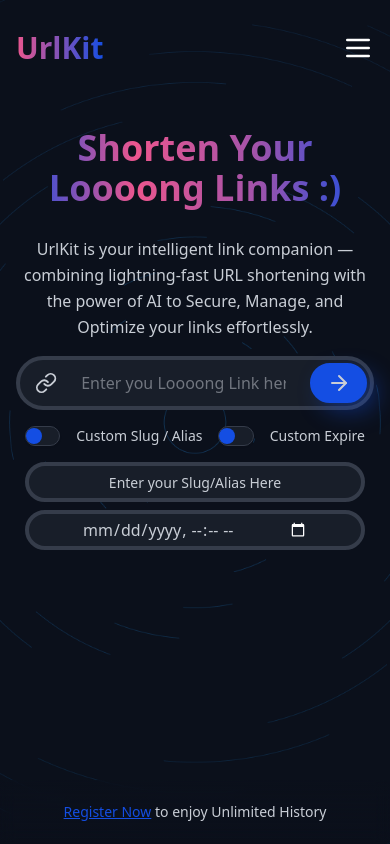
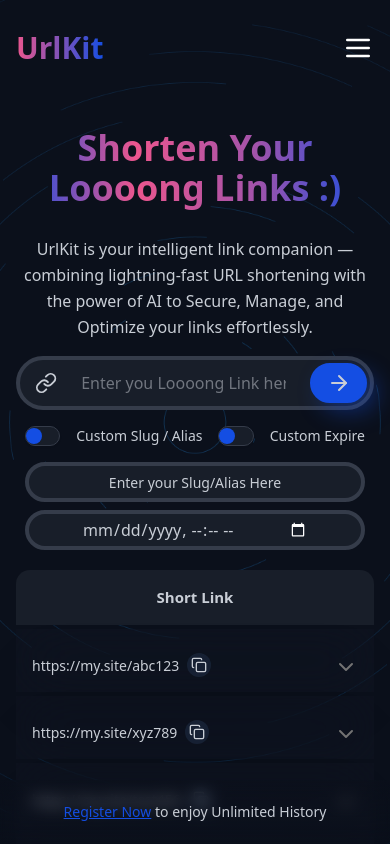
Before and after one commit to Mutashim99/UrlKit-UI, a React (Vite) app: page / in a window 390 px wide. Built offline with nearby package versions, Linux system fonts and the light colour scheme.

Commit message:
implement accordion for mobile local history with customize copy button and state

```diff
--- a/package.json
+++ b/package.json
@@ -10,6 +10,7 @@
     "preview": "vite preview"
   },
   "dependencies": {
+    "@radix-ui/react-accordion": "^1.2.11",
     "@radix-ui/react-switch": "^1.2.5",
     "@tailwindcss/vite": "^4.1.11",
     "class-variance-authority": "^0.7.1",
--- a/src/components/LocalHistory.jsx
+++ b/src/components/LocalHistory.jsx
@@ -1,6 +1,6 @@
 import React from "react";
 import LocalHistoryItems from "./LocalHistoryItems";
-import { toast } from "sonner"
+
 const LocalHistory = () => {
   const mockLocalHistoryData = [
     {
@@ -12,7 +12,8 @@
     },
     {
       shortUrl: "https://my.site/xyz789",
-      originalUrl: "https://youtube.com/watch?v=dQw4w9WgXcQafagasgasgagasgsagasgsagqwygqdsgsahy",
+      originalUrl:
+        "https://youtube.com/watch?v=dQw4w9WgXcQafagasgasgagasgsagasgsagqwygqdsgsahy",
       clicks: 102,
       status: "Expired",
       createdAt: "2025-07-28T08:15:45.000Z",
@@ -41,7 +42,7 @@
   ];
 
   return (
-    <div className="w-full py-4 px-4">
+    <div className="w-full md:py-4 px-4">
       <div className="max-w-7xl mx-auto">
         <div className="hidden md:grid grid-cols-7 items-center text-center gap-1 bg-[#181E29] md:h-[55px] text-[15px] font-bold text-[#C9CED6] rounded-t-xl shadow-2xl shadow-[##0000001a]">
           <div className="w-full col-span-2">
@@ -61,13 +62,13 @@
           </div>
         </div>
 
-        <div>
-
+        <div className="mx-auto md:hidden">
+          <div className=" bg-[#181E29] h-[55px] text-[15px] font-bold text-[#C9CED6] rounded-t-xl shadow-2xl shadow-[##0000001a] flex items-center ">
+            <p className="mx-auto">Short Link</p>
+          </div>
         </div>
-
         {mockLocalHistoryData.map((url, index) => (
           <LocalHistoryItems key={index} {...url} />
-
         ))}
       </div>
     </div>
--- a/src/components/LocalHistoryItems.jsx
+++ b/src/components/LocalHistoryItems.jsx
@@ -1,7 +1,12 @@
 import React, { useState } from "react";
-import { Copy, Check  } from "lucide-react";
+import { Copy, Check } from "lucide-react";
 import { toast } from "sonner";
-
+import {
+  Accordion,
+  AccordionContent,
+  AccordionItem,
+  AccordionTrigger,
+} from "@/components/ui/accordion";
 const LocalHistoryItems = ({
   shortUrl,
   originalUrl,
@@ -17,7 +22,7 @@
     try {
       navigator.clipboard.writeText(shortUrl);
       setCopied(true);
-      toast.success("Copied URL to clipboard!")
+      toast.success("Copied URL to clipboard!");
       setTimeout(() => {
         setCopied(false);
       }, 2000);
@@ -26,7 +31,8 @@
     }
   };
   return (
-    <div className="hidden md:grid grid-cols-7 md:items-center text-center gap-1 bg-[#181e2938] backdrop-blur-[28px] md:h-[55px] md:text-[15px] font-light text-[#C9CED6] md:mt-1 shadow-2xl shadow-[##0000001a] px-2">
+    <>
+      <div className="hidden md:grid grid-cols-7 md:items-center text-center gap-1 bg-[#181e2938] backdrop-blur-[28px] md:h-[55px] md:text-[15px] font-light text-[#C9CED6] md:mt-1 shadow-2xl shadow-[#0000001a] px-2">
         <div className="w-full flex items-center justify-center gap-2 col-span-2 overflow-hidden ">
           <p>{shortUrl}</p>
 
@@ -39,8 +45,6 @@
             ) : (
               <Copy className="size-5 cursor-pointer  text-[#C9CED6]" />
             )}
-
-
           </button>
         </div>
         <div className="w-full  col-span-2 flex items-center gap-3 text-start overflow-hidden">
@@ -59,6 +63,55 @@
           <p>{new Date(createdAt).toLocaleString()}</p>
         </div>
       </div>
+
+      <Accordion type="single" collapsible>
+        <AccordionItem value="item-1">
+          <AccordionTrigger
+            className={
+              "bg-[#181e2938] backdrop-blur-[28px] h-[63px] text-[14px]  text-[#C9CED6] mt-1 shadow-2xl shadow-[#0000001a] py-6 px-4"
+            }
+          >
+            {/* Left side: URL + Copy icon */}
+            <div className="flex items-center gap-2 flex-grow">
+              <span className="truncate">{shortUrl}</span>
+
+              <div
+                onClick={(e) => {
+                  e.stopPropagation();
+                  handleCopy();
+                }}
+                className="bg-[#1c283fb0] size-6 flex items-center justify-center rounded-full"
+              >
+                {copied ? (
+                  <Check className="size-4 cursor-pointer text-[#C9CED6]" />
+                ) : (
+                  <Copy className="size-4 cursor-pointer text-[#C9CED6]" />
+                )}
+              </div>
+            </div>
+
+            {/* {shortUrl}
+
+            <div
+              onClick={(e) => {
+                e.stopPropagation(); // this will gonna prevent accordion toggle that was by default from shadcnUI
+                handleCopy();
+              }}
+              className="bg-[#1c283fb0] size-6 flex items-center justify-center rounded-full"
+            >
+              {copied ? (
+                <Check className="size-4 cursor-pointer  text-[#C9CED6]" />
+              ) : (
+                <Copy className="size-4 cursor-pointer  text-[#C9CED6]" />
+              )}
+            </div> */}
+          </AccordionTrigger>
+          <AccordionContent>
+            Yes. It adheres to the WAI-ARIA design pattern.
+          </AccordionContent>
+        </AccordionItem>
+      </Accordion>
+    </>
   );
 };
 
--- /dev/null
+++ b/src/components/ui/accordion.jsx
@@ -0,0 +1,62 @@
+import * as React from "react"
+import * as AccordionPrimitive from "@radix-ui/react-accordion"
+import { ChevronDownIcon } from "lucide-react"
+
+import { cn } from "@/lib/utils"
+
+function Accordion({
+  ...props
+}) {
+  return <AccordionPrimitive.Root data-slot="accordion" {...props} />;
+}
+
+function AccordionItem({
+  className,
+  ...props
+}) {
+  return (
+    <AccordionPrimitive.Item
+      data-slot="accordion-item"
+      className={cn("border-b last:border-b-0", className)}
+      {...props} />
+  );
+}
+
+function AccordionTrigger({
+  className,
+  children,
+  ...props
+}) {
+  return (
+    <AccordionPrimitive.Header className="flex md:hidden">
+      <AccordionPrimitive.Trigger
+        data-slot="accordion-trigger"
+        className={cn(
+          "focus-visible:border-ring focus-visible:ring-ring/50 flex flex-1 items-start justify-between gap-4  py-4 text-left text-sm font-medium transition-all outline-none hover:underline focus-visible:ring-[3px] disabled:pointer-events-none disabled:opacity-50 [&[data-state=open]>svg]:rotate-180",
+          className
+        )}
+        {...props}>
+        {children}
+        <ChevronDownIcon
+          className="text-muted-foreground pointer-events-none size-6 shrink-0 translate-y-0.5 transition-transform duration-200" />
+      </AccordionPrimitive.Trigger>
+    </AccordionPrimitive.Header>
+  );
+}
+
+function AccordionContent({
+  className,
+  children,
+  ...props
+}) {
+  return (
+    <AccordionPrimitive.Content
+      data-slot="accordion-content"
+      className="data-[state=closed]:animate-accordion-up data-[state=open]:animate-accordion-down overflow-hidden text-sm"
+      {...props}>
+      <div className={cn("pt-0 pb-4", className)}>{children}</div>
+    </AccordionPrimitive.Content>
+  );
+}
+
+export { Accordion, AccordionItem, AccordionTrigger, AccordionContent }
```
Also changed, not shown: 1 other file (tests, documents, lock files or other folders). Lines whose indentation alone changed are shown as unchanged.
